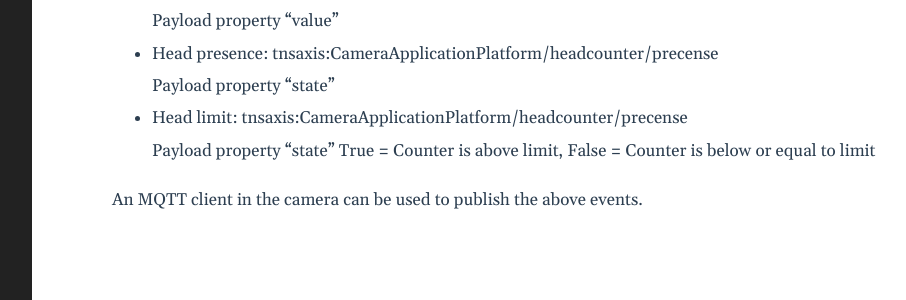
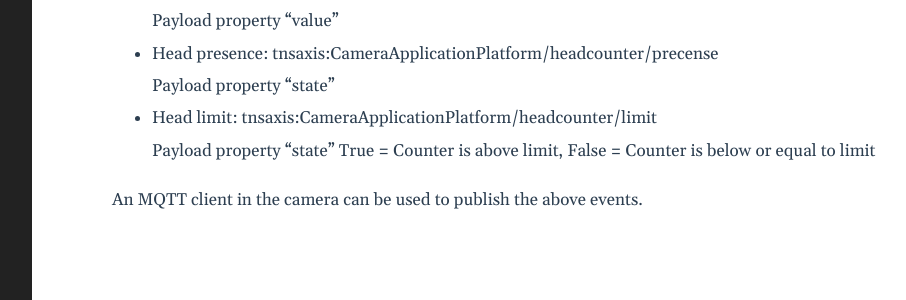
Before and after one commit to pandosme/pandosme.github.io, a Jekyll site: the page built from docs/_posts/2022-10-08-head-counter.md, in a window 1280 px wide and 900 px high, scrolled down 1678 px. Shown: the part 584-884 px from the top of the window, without its empty margins (188-1094 px from the left). Built offline with Jekyll 4.4.1, drawn with Linux system fonts in a browser that asks for light colours.

Commit message:
Added Head counter

```diff
--- a/docs/_posts/2022-10-08-head-counter.md
+++ b/docs/_posts/2022-10-08-head-counter.md
@@ -56,7 +56,7 @@ The following events are fired and published on VAPIX/ONVIF event stream
 Payload property "value"
 * Head presence: tnsaxis:CameraApplicationPlatform/headcounter/precense
 Payload property "state"
-* Head limit: tnsaxis:CameraApplicationPlatform/headcounter/precense
+* Head limit: tnsaxis:CameraApplicationPlatform/headcounter/limit
 Payload property "state" True = Counter is above limit, False = Counter is below or equal to limit
 
 An MQTT client in the camera can be used to publish the above events.
```
